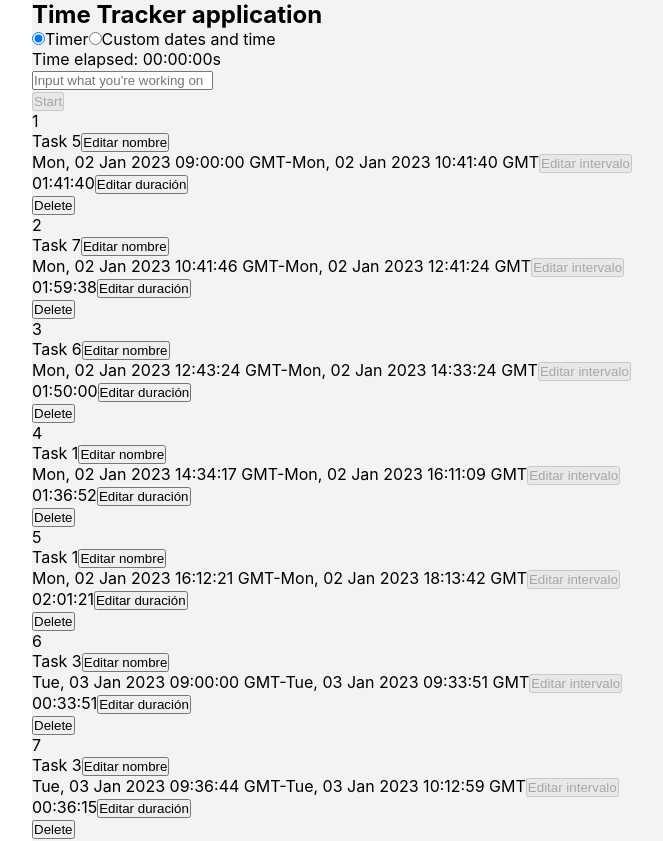
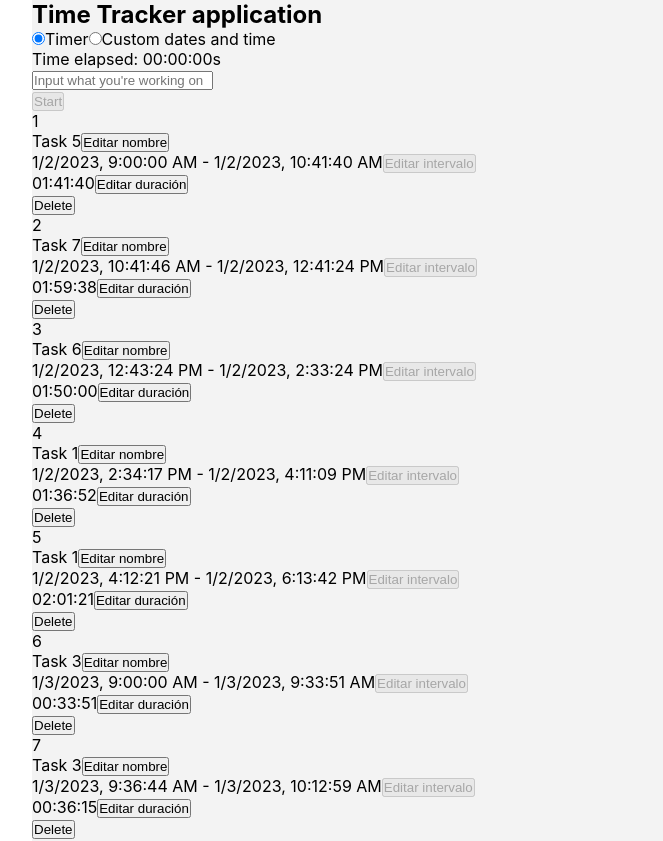
Before and after one commit to carlos-quintana/time-tracker, a React (Create React App) app: page / in a window 1280 px wide. Shown: the top 841 px of the page, without its empty margins (96-759 px from the left). Built offline with nearby package versions, Linux system fonts and the light colour scheme.

Commit message:
Fixed interval not displaying properly

```diff
--- a/src/components/DisplayEntryRow.jsx
+++ b/src/components/DisplayEntryRow.jsx
@@ -12,7 +12,7 @@ const DisplayEntryRow = ({ entry, editEntry, deleteEntry }) => {
 
     const handleIntervalUpdate = newInterval => {
         console.log(`Updating the interval of the entry ${entry.id},
-                     previous interval ${entry.start}-${entry.end},
+                     previous interval ${entry.interval.start}-${entry.interval.end},
                      new interval ${newInterval.start}-${newInterval.end}`)
         editEntry(entry.id, { ...entry, interval: newInterval })
     }
@@ -33,9 +33,7 @@ const DisplayEntryRow = ({ entry, editEntry, deleteEntry }) => {
             </div>
             {/* Entry start and end datetimes */}
             <div>
-                {(new Date(entry.interval.start)).toUTCString()}
-                -
-                {(new Date(entry.interval.end)).toUTCString()}
+                {(new Date(entry.interval.start)).toLocaleString()} - {(new Date(entry.interval.end)).toLocaleString()}
                 <button disabled>
                     Editar intervalo
                 </button>
```
